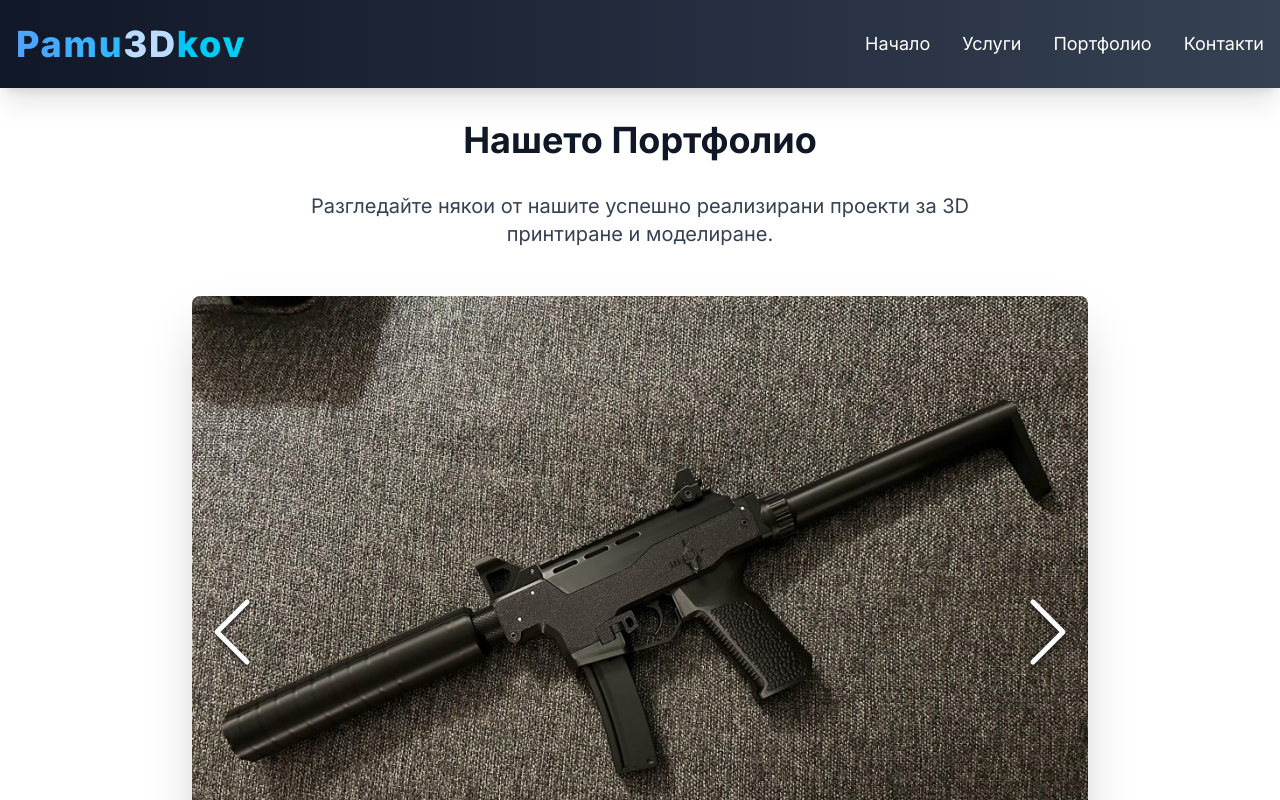
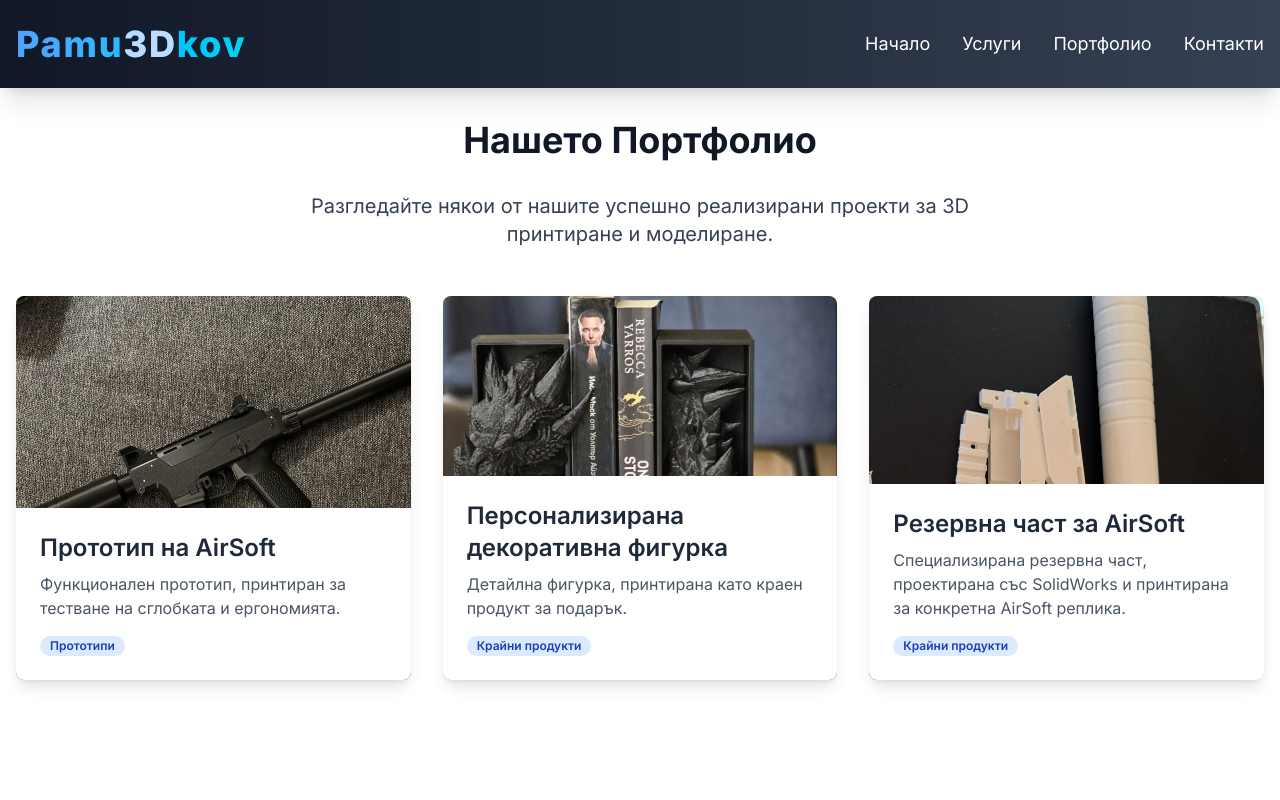
Before and after one commit to Pamu3dkov/pamu3dkov-website, a Next.js app: page /portfolio in a window 1280 px wide. Shown: the top 800 px of the page. Built offline with nearby package versions, Linux system fonts and the light colour scheme.

Commit message:
Resolved all local errors and preparing for final deploy

```diff
--- a/package.json
+++ b/package.json
@@ -14,8 +14,8 @@
     "nodemailer": "^7.0.5",
     "react": "19.1.0",
     "react-dom": "19.1.0",
-    "react-image-gallery": "^1.4.0",
-    "resend": "^4.6.0"
+    "resend": "^4.6.0",
+    "yet-another-react-lightbox": "^3.24.0"
   },
   "devDependencies": {
     "@eslint/eslintrc": "^3",
--- a/src/app/portfolio/page.tsx
+++ b/src/app/portfolio/page.tsx
@@ -1,42 +1,59 @@
 // src/app/portfolio/page.tsx
 'use client';
 
-// ИМПОРТИРАЙ НОВАТА БИБЛИОТЕКА И НЕЙНИЯ CSS
-import ImageGallery from 'react-image-gallery';
-import 'react-image-gallery/styles/css/image-gallery.css'; // ЗАДЪЛЖИТЕЛНО: Импортирай CSS стиловете за галерията
+// ИМПОРТИРАМЕ useState ОТ REACT ЗА УПРАВЛЕНИЕ НА СЪСТОЯНИЕТО НА МОДАЛА
+import { useState } from 'react';
+// ИМПОРТИРАМЕ yet-another-react-lightbox ЗА ЛАЙТБОКС ФУНКЦИОНАЛНОСТТА
+import Lightbox from 'yet-another-react-lightbox';
+// ИМПОРТИРАМЕ НЕЙНИТЕ ОСНОВНИ CSS СТИЛОВЕ
+import 'yet-another-react-lightbox/styles.css';
 
-// Дефиниция на елементите в портфолиото, адаптирани за react-image-gallery
-// 'react-image-gallery' използва 'original' за голямата снимка и 'thumbnail' за малката.
+// Дефиниция на елементите в портфолиото.
+// Добавен е 'id' за уникален ключ и 'smallImage'/'largeImage' за различните размери.
 const portfolioItems = [
   {
-    original: '/images/airsoft-replica.jpg', // Път към голямата (пълноразмерна) снимка
-    thumbnail: '/images/airsoft-replica.jpg', // Път към малката (thumbnail) снимка
-    description: 'Функционален прототип, принтиран за тестване на сглобката и ергономията.', // Описание, което ще се показва под снимката в галерията
-    alt: 'Прототип на AirSoft', // Алтернативен текст за достъпност
-    originalTitle: 'Прототип на AirSoft', // Титла, която може да се показва в лайтбокса
+    id: 1, // Уникален идентификатор
+    name: 'Прототип на AirSoft',
+    description: 'Функционален прототип, принтиран за тестване на сглобката и ергономията.',
+    smallImage: '/images/airsoft-replica.jpg', // Път към малката (preview) снимка за картата
+    largeImage: '/images/airsoft-replica.jpg', // Път към голямата (пълноразмерна) снимка за модала
+    category: 'Прототипи',
   },
   {
-    original: '/images/drakon.jpg',
-    thumbnail: '/images/drakon.jpg',
+    id: 2,
+    name: 'Персонализирана декоративна фигурка',
     description: 'Детайлна фигурка, принтирана като краен продукт за подарък.',
-    alt: 'Персонализирана декоративна фигурка',
-    originalTitle: 'Персонализирана декоративна фигурка',
+    smallImage: '/images/drakon.jpg',
+    largeImage: '/images/drakon.jpg',
+    category: 'Крайни продукти',
   },
   {
-    original: '/images/airsoft-parts.jpg',
-    thumbnail: '/images/airsoft-parts.jpg',
+    id: 3,
+    name: 'Резервна част за AirSoft',
     description: 'Специализирана резервна част, проектирана със SolidWorks и принтирана за конкретна AirSoft реплика.',
-    alt: 'Резервна част за AirSoft',
-    originalTitle: 'Резервна част за AirSoft',
+    smallImage: '/images/airsoft-parts.jpg',
+    largeImage: '/images/airsoft-parts.jpg',
+    category: 'Крайни продукти',
   },
-  // Добави още обекти със снимките, които си поставил в public/images/
-  // Не забравяй да използваш 'original' и 'thumbnail' за пътищата към снимките.
-  // Препоръчително: Ако имаш по-големи оригинални файлове, използвай:
-  // thumbnail: '/images/portfolio/thumb-airsoft-replica.jpg' // По-малка версия за бързо зареждане
-  // original: '/images/portfolio/full-airsoft-replica.jpg'  // Голяма версия за модала
+  // Добави тук още обекти със снимките от твоя public/images/ папка.
+  // За най-добър перформанс, използвай по-малки версии за 'smallImage' и пълни размери за 'largeImage'.
 ];
 
 export default function PortfolioPage() {
+  // Състояние, което контролира дали лайтбоксът е отворен или затворен
+  const [isOpen, setIsOpen] = useState(false);
+  // Състояние, което държи индекса на текущата снимка, която да се показва в лайтбокса
+  const [photoIndex, setPhotoIndex] = useState(0);
+
+  // Подготвяме масив от слайдове, както 'yet-another-react-lightbox' очаква.
+  // Всеки слайд трябва да има 'src' (URL на снимката) и може да има други метаданни.
+  const slides = portfolioItems.map(item => ({
+    src: item.largeImage,
+    alt: item.name, // Алтернативен текст за достъпност
+    title: item.name, // Заглавие, което може да се показва в лайтбокса
+    description: item.description, // Описание, ако се използва плъгин за описание
+  }));
+
   return (
     <div className="container mx-auto p-4 py-8">
       <h1 className="text-4xl font-bold text-gray-900 mb-8 text-center">
@@ -46,23 +63,64 @@ export default function PortfolioPage() {
         Разгледайте някои от нашите успешно реализирани проекти за 3D принтиране и моделиране.
       </p>
 
-      {/* Основният компонент на галерията от react-image-gallery */}
-      {/* Забележка: Старият grid layout с индивидуални карти е премахнат,
-          за да се покаже една цяла галерия, както е предвидено от react-image-gallery. */}
-      <div className="max-w-4xl mx-auto shadow-2xl rounded-lg overflow-hidden">
-        <ImageGallery
-          items={portfolioItems} // Подаваме масива с елементи на галерията
-          showPlayButton={false} // Скрива бутона за автоматично плейване
-          showFullscreenButton={true} // Показва бутон за цял екран
-          showNav={true} // Показва стрелки за навигация
-          showBullets={true} // Показва точки за навигация под галерията
-          showThumbnails={true} // Показва малките превюта отдолу
-          thumbnailPosition="bottom" // Позиционира thumb-овете отдолу
-          lazyLoad={true} // Активира лениво зареждане на изображенията
-          // Можеш да добавиш още опции според документацията на react-image-gallery
-          // Например: autoPlay={true}, slideInterval={3000}, etc.
+      {/* Grid оформлението за картичките с проекти */}
+      <div className="grid grid-cols-1 md:grid-cols-2 lg:grid-cols-3 gap-8">
+        {portfolioItems.map((item, index) => (
+          // Всяка карта е кликаема и отваря лайтбокс
+          <div
+            key={item.id}
+            className="group relative bg-white rounded-lg shadow-lg overflow-hidden
+                       h-80 md:h-96 cursor-pointer" // Добавен 'cursor-pointer' за по-добра UX
+            onClick={() => {
+              setPhotoIndex(index); // Задаваме индекса на кликнатата снимка
+              setIsOpen(true);      // Отваряме лайтбокса
+            }}
+          >
+            {/* Контейнер за изображението, който покрива цялата карта */}
+            <div className="absolute inset-0 w-full h-full">
+              <img
+                src={item.smallImage} // Използваме малката снимка за превю в картата
+                alt={item.name}
+                // Tailwind класове за стилизиране и анимиране при hover
+                className="w-full h-full object-cover transition-transform duration-300 ease-in-out group-hover:scale-110"
+              />
+              {/* Полупрозрачен overlay, който се появява при hover */}
+              <div className="absolute inset-0 bg-black opacity-0 group-hover:opacity-20 transition-opacity duration-300 z-10"></div>
+            </div>
+
+            {/* Текстовият блок с името и описанието на проекта */}
+            <div
+              className="absolute bottom-0 left-0 right-0 p-6 bg-white z-20
+                         transition-opacity duration-300 ease-in-out group-hover:opacity-0"
+            >
+              <h2 className="text-2xl font-semibold text-gray-800 mb-2">{item.name}</h2>
+              <p className="text-gray-600 mb-3">{item.description}</p>
+              <span className="inline-block bg-blue-100 text-blue-800 text-xs font-semibold px-2.5 py-0.5 rounded-full">
+                {item.category}
+              </span>
+            </div>
+          </div>
+        ))}
+      </div>
+
+      {/* Компонентът Lightbox, който се рендира само когато 'isOpen' е true */}
+      {isOpen && (
+        <Lightbox
+          open={isOpen} // Контролира дали лайтбоксът е отворен
+          close={() => setIsOpen(false)} // Функция за затваряне на лайтбокса
+          slides={slides} // Масивът със снимки (слайдове)
+          index={photoIndex} // Началният индекс на показаната снимка
+          // 'yet-another-react-lightbox' има вградена навигация (стрелки), но можеш да добавиш плъгини за повече функционалност
+          // Например: plugins={[Captions, Fullscreen, Slideshow, Thumbnails, Zoom]}
+          // Заглавието и описанието на снимката могат да бъдат достъпни чрез плъгини като Captions
+          // render={{ caption: ({ slide }) => (
+          //   <div className="lightbox-caption">
+          //     <h3>{slide.title}</h3>
+          //     <p>{slide.description}</p>
+          //   </div>
+          // )}}
         />
-      </div>
+      )}
     </div>
   );
 }
```
Also changed, not shown: 1 other file (tests, documents, lock files or other folders).
